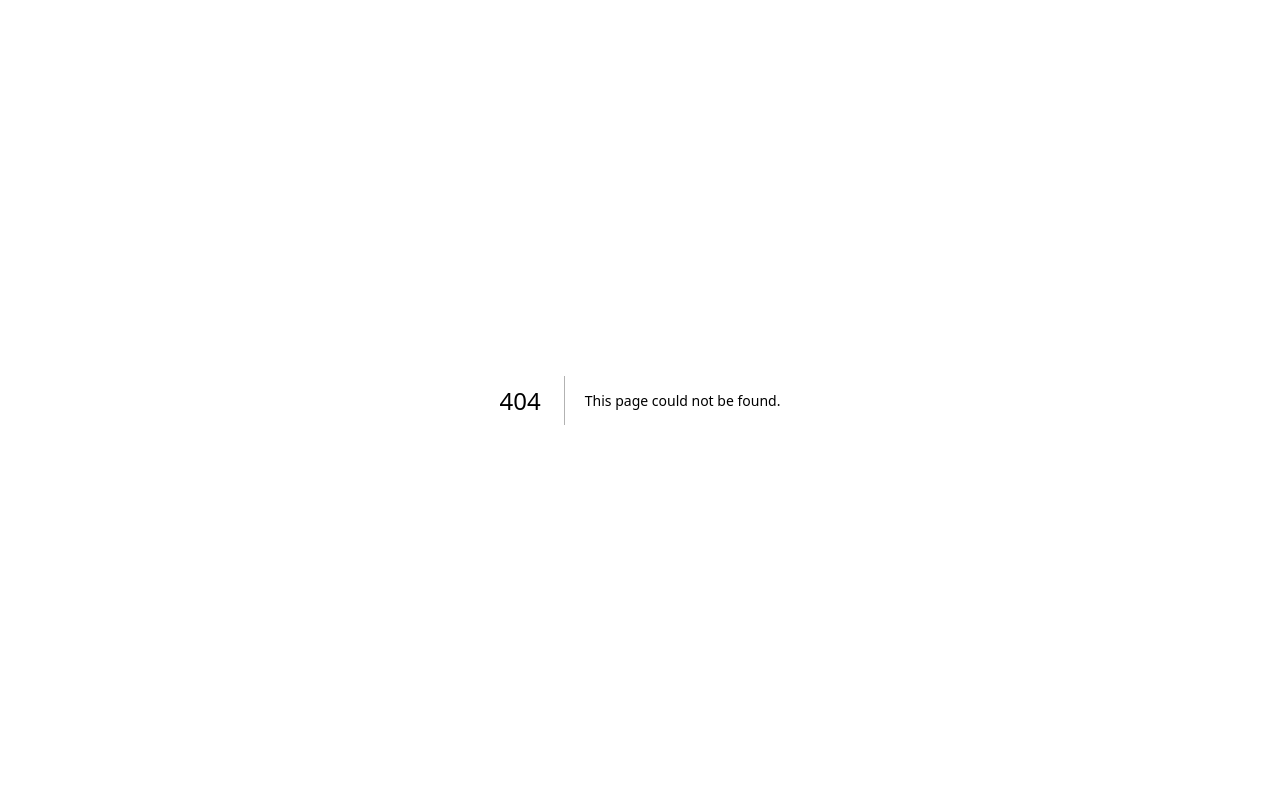
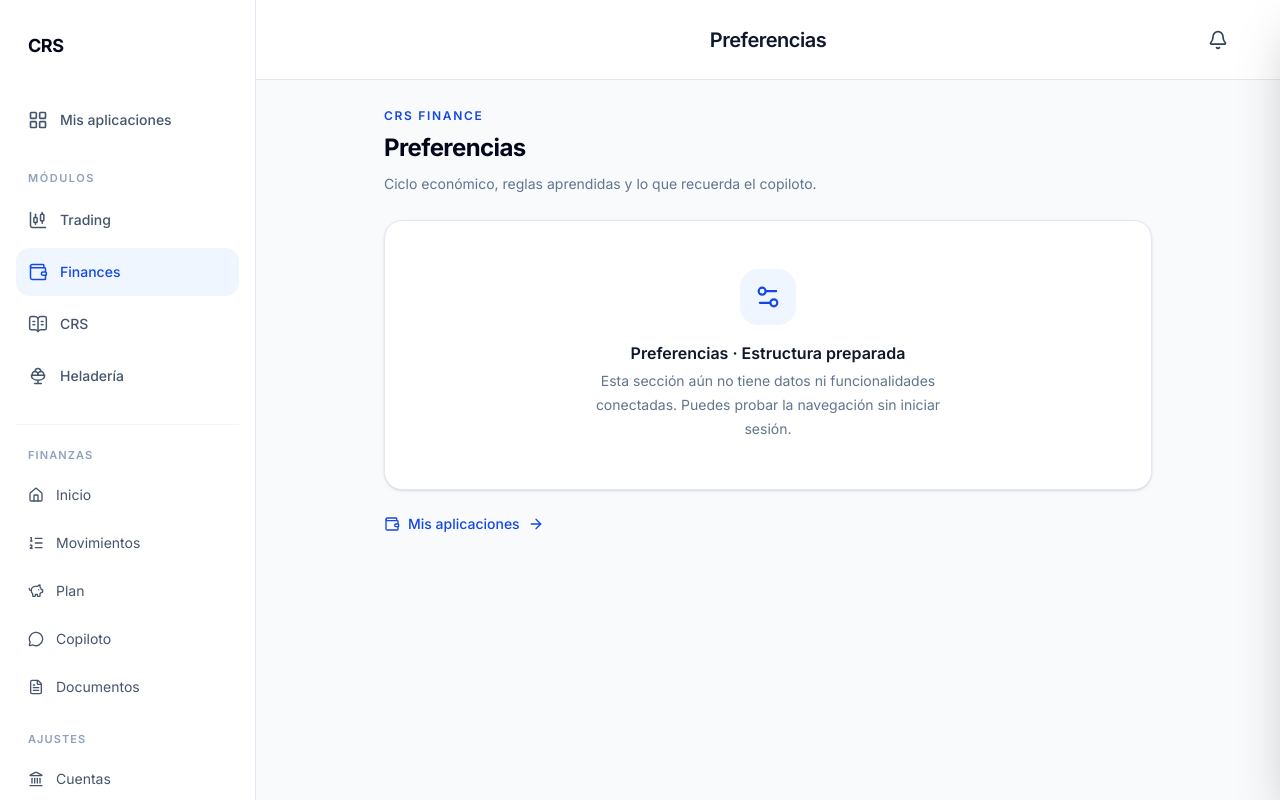
Before and after one commit to miguellobogc89/crs-learning, a Next.js app: page /apps/finanzas/ajustes in a window 1280 px wide. Before the commit this address had no page. Built offline with nearby package versions, Linux system fonts and the light colour scheme.

Commit message:
feat(platform): preview Finance navigation without login or data access

```diff
--- /dev/null
+++ b/app/apps/finanzas/[tab]/page.tsx
@@ -0,0 +1,11 @@
+import { notFound } from "next/navigation";
+
+import { FinancePlatformEntry } from "@/components/finance/platform-entry";
+import { isFinanceTab } from "@/components/finance/tabs";
+
+export default async function FinanceAppSectionPage({ params }: { params: Promise<{ tab: string }> }) {
+  const { tab } = await params;
+  if (!isFinanceTab(tab)) notFound();
+
+  return <FinancePlatformEntry tab={tab} />;
+}
--- a/app/apps/finanzas/page.tsx
+++ b/app/apps/finanzas/page.tsx
@@ -1,6 +1,5 @@
 import { FinancePlatformEntry } from "@/components/finance/platform-entry";
-import { AppShell } from "@/components/platform/app-shell";
 
 export default function FinanceAppPage() {
-  return <AppShell title="Finances" activeAppId="finanzas"><FinancePlatformEntry /></AppShell>;
+  return <FinancePlatformEntry />;
 }
--- /dev/null
+++ b/components/finance/bottom-tabs.tsx
@@ -0,0 +1,12 @@
+import { ModuleBottomTabs } from "@/components/platform/module-bottom-tabs";
+import { BOTTOM_TABS, FINANCE_TABS } from "./tabs";
+
+/** Navegación idéntica en Finanzas real y en la vista pública de CRS. */
+export function FinanceBottomTabs({ basePath = "/finanzas" }: { basePath?: string }) {
+  const tabs = BOTTOM_TABS.map((key) => {
+    const tab = FINANCE_TABS.find((item) => item.key === key)!;
+    return { href: `${basePath}/${key}`, label: tab.label, icon: tab.icon };
+  });
+
+  return <ModuleBottomTabs tabs={tabs} />;
+}
--- a/components/finance/platform-entry.tsx
+++ b/components/finance/platform-entry.tsx
@@ -1,6 +1,72 @@
-import { EmptyModule } from "@/components/platform/empty-module";
+import Link from "next/link";
+import { ArrowRight, Wallet } from "lucide-react";
 
-/** Entrada de Finances a la plataforma unificada, aislada de sus datos y APIs. */
-export function FinancePlatformEntry() {
-  return <EmptyModule name="Finances" />;
+import { FinanceBottomTabs } from "@/components/finance/bottom-tabs";
+import { FINANCE_SECTIONS, FINANCE_TABS, type FinanceTab } from "@/components/finance/tabs";
+import { AppShell } from "@/components/platform/app-shell";
+
+const FINANCE_PREVIEW_ROOT = "/apps/finanzas";
+
+function FinanceSectionNavigation({ currentTab }: { currentTab: FinanceTab }) {
+  return (
+    <nav aria-label="Secciones de Finanzas" className="space-y-5">
+      {FINANCE_SECTIONS.map((section) => (
+        <div key={section.title ?? "principal"} className="space-y-1">
+          <p className="px-3 pb-1 text-[11px] font-semibold uppercase tracking-widest text-slate-400">
+            {section.title ?? "Finanzas"}
+          </p>
+          {section.items.map((item) => {
+            const selected = currentTab === item.key;
+            return (
+              <Link
+                key={item.key}
+                href={`${FINANCE_PREVIEW_ROOT}/${item.key}`}
+                aria-current={selected ? "page" : undefined}
+                className={`flex min-h-11 items-center gap-3 rounded-xl px-3 py-2 text-sm transition-colors ${selected ? "bg-blue-50 font-semibold text-blue-700" : "text-slate-600 hover:bg-slate-100"}`}
+              >
+                <item.icon className="size-4 shrink-0" />
+                {item.label}
+              </Link>
+            );
+          })}
+        </div>
+      ))}
+    </nav>
+  );
 }
+
+/** Interior navegable sin login, sin llamar a los servicios ni duplicar la lógica de Finanzas. */
+export function FinancePlatformEntry({ tab = "inicio" }: { tab?: FinanceTab }) {
+  const current = FINANCE_TABS.find((item) => item.key === tab)!;
+
+  return (
+    <AppShell
+      title={current.label}
+      activeAppId="finanzas"
+      sectionNavigation={<FinanceSectionNavigation currentTab={tab} />}
+      bottomNavigation={<FinanceBottomTabs basePath={FINANCE_PREVIEW_ROOT} />}
+    >
+      <div className="mx-auto max-w-3xl space-y-6">
+        <div className="space-y-2">
+          <p className="text-xs font-semibold uppercase tracking-[0.14em] text-blue-700">CRS Finance</p>
+          <h2 className="text-2xl font-bold tracking-tight text-slate-950">{current.label}</h2>
+          <p className="max-w-lg text-sm leading-6 text-slate-500">{current.description}</p>
+        </div>
+        <div className="flex min-h-64 flex-col items-center justify-center gap-4 rounded-2xl border border-slate-200 bg-white px-8 py-12 text-center shadow-sm">
+          <span className="flex size-14 items-center justify-center rounded-2xl bg-blue-50 text-blue-700">
+            <current.icon className="size-7" strokeWidth={1.8} />
+          </span>
+          <div className="space-y-1">
+            <h3 className="text-base font-semibold text-slate-900">{current.label} · Estructura preparada</h3>
+            <p className="mx-auto max-w-sm text-sm leading-6 text-slate-500">
+              Esta sección aún no tiene datos ni funcionalidades conectadas. Puedes probar la navegación sin iniciar sesión.
+            </p>
+          </div>
+        </div>
+        <Link href="/apps" className="inline-flex items-center gap-2 text-sm font-medium text-blue-700 hover:underline">
+          <Wallet className="size-4" /> Mis aplicaciones <ArrowRight className="size-4" />
+        </Link>
+      </div>
+    </AppShell>
+  );
+}
--- a/components/finance/shell.tsx
+++ b/components/finance/shell.tsx
@@ -17,6 +17,7 @@ import { PullToRefresh } from "@/components/trading/mobile-nav";
 import { AppNotificationButton } from "@/components/platform/notification-button";
 import { NotificationsDrawer } from "@/components/platform/notifications-drawer";
 import { MobileAppHeader } from "@/components/platform/mobile-app-header";
+import { FinanceBottomTabs } from "@/components/finance/bottom-tabs";
 import { eur } from "@/components/trading/format";
 import { BOTTOM_TABS, FINANCE_SECTIONS, FINANCE_TABS, isFinanceTab, isFittedTab } from "./tabs";
 import { fapi, peek, refreshFinance, useFinanceRefresh } from "./api";
@@ -232,23 +233,6 @@ function Navigation({ user, large = false, onNavigate, sync }: { user: FinancePr
   );
 }
 
-function BottomTabs() {
-  const pathname = usePathname();
-  return (
-    <nav aria-label="Secciones" className="fixed inset-x-0 bottom-0 z-40 flex border-t border-slate-200/70 bg-white/95 pb-[env(safe-area-inset-bottom)] backdrop-blur md:hidden">
-      {BOTTOM_TABS.map((key) => {
-        const t = FINANCE_TABS.find((x) => x.key === key)!;
-        const on = pathname === `/finanzas/${key}` || pathname.startsWith(`/finanzas/${key}/`);
-        return (
-          <Link key={key} href={`/finanzas/${key}`} aria-label={t.label} aria-current={on ? "page" : undefined} className={`flex h-14 flex-1 items-center justify-center ${on ? "text-blue-600" : "text-slate-400 active:text-slate-600"}`}>
-            <t.icon className="h-6 w-6" strokeWidth={on ? 2.4 : 2} />
-          </Link>
-        );
-      })}
-    </nav>
-  );
-}
-
 /** Menú completo del móvil, como el de Trading: tu nombre arriba y, por grupos, el resto de pantallas. */
 function MobileMenu({ user, onClose, sync }: { user: FinanceProfile; onClose: () => void; sync: ReturnType<typeof useAutoSync> }) {
   // Como el menú de Trading: por grupos, separando cuentas de integraciones.
@@ -379,7 +363,7 @@ export function FinanceShell({ children, user }: { children: ReactNode; user: Fi
         </main>
       </div>
 
-      <BottomTabs />
+      <FinanceBottomTabs />
 
       <NotificationsDrawer open={notesOpen} onClose={() => setNotesOpen(false)}>
         <div className="flex flex-col items-center gap-2 px-5 py-16 text-center">
--- a/components/platform/app-shell.tsx
+++ b/components/platform/app-shell.tsx
@@ -2,6 +2,7 @@
 
 import { useState, type ReactNode } from "react";
 import Link from "next/link";
+import { usePathname } from "next/navigation";
 import { Bell, X } from "lucide-react";
 
 import { AppModuleLinks } from "@/components/platform/app-navigation";
@@ -15,13 +16,20 @@ import type { AppId } from "@/lib/platform/apps";
 export function AppShell({
   title,
   activeAppId,
+  sectionNavigation,
+  bottomNavigation,
   children,
 }: {
   title: string;
   activeAppId?: AppId;
+  sectionNavigation?: ReactNode;
+  bottomNavigation?: ReactNode;
   children: ReactNode;
 }) {
-  const [menuOpen, setMenuOpen] = useState(false);
+  const pathname = usePathname();
+  const [menuRoute, setMenuRoute] = useState<string | null>(null);
+  const menuOpen = menuRoute === pathname;
+  const setMenuOpen = (open: boolean) => setMenuRoute(open ? pathname : null);
   const [notificationsOpen, setNotificationsOpen] = useState(false);
   const notificationButton = (
     <AppNotificationButton unread={0} onClick={() => setNotificationsOpen(true)} />
@@ -29,10 +37,11 @@ export function AppShell({
 
   return (
     <div className="flex h-dvh min-h-0 w-full overflow-hidden bg-[#F8FAFC] text-slate-900">
-      <aside className="hidden w-64 shrink-0 flex-col border-r border-slate-200 bg-white px-4 py-6 md:flex">
+      <aside className="hidden w-64 shrink-0 flex-col overflow-y-auto border-r border-slate-200 bg-white px-4 py-6 md:flex">
         <Link href="/apps" className="px-3 py-2 text-lg font-bold tracking-tight text-slate-950">CRS</Link>
         <div className="mt-7"><AppModuleLinks activeAppId={activeAppId} /></div>
-        <p className="mt-auto px-3 text-xs leading-5 text-slate-400">Estructura unificada · Sin datos conectados</p>
+        {sectionNavigation && <div className="mt-6 border-t border-slate-100 pt-5">{sectionNavigation}</div>}
+        <p className="mt-auto px-3 pt-8 text-xs leading-5 text-slate-400">Estructura unificada · Sin datos conectados</p>
       </aside>
 
       <div className="flex min-h-0 min-w-0 flex-1 flex-col">
@@ -47,10 +56,12 @@ export function AppShell({
           <h1 className="truncate text-center text-xl font-semibold tracking-tight">{title}</h1>
           {notificationButton}
         </header>
-        <main className="min-h-0 flex-1 overflow-y-auto overflow-x-hidden px-4 py-7 sm:px-6 lg:px-10">
+        <main className={`min-h-0 flex-1 overflow-y-auto overflow-x-hidden px-4 pt-7 sm:px-6 lg:px-10 ${bottomNavigation ? "pb-24 md:pb-7" : "pb-7"}`}>
           <div className="mx-auto max-w-5xl">{children}</div>
         </main>
       </div>
+
+      {bottomNavigation}
 
       <Sheet open={menuOpen} onOpenChange={setMenuOpen}>
         <SheetContent side="left" showCloseButton={false} className="gap-0 p-0 data-[side=left]:w-full data-[side=left]:sm:max-w-sm">
@@ -62,6 +73,7 @@ export function AppShell({
           </div>
           <div className="min-h-0 flex-1 overflow-y-auto p-4">
             <AppModuleLinks activeAppId={activeAppId} onNavigate={() => setMenuOpen(false)} />
+            {sectionNavigation && <div className="mt-6 border-t border-slate-100 pt-5">{sectionNavigation}</div>}
           </div>
         </SheetContent>
       </Sheet>
--- /dev/null
+++ b/components/platform/module-bottom-tabs.tsx
@@ -0,0 +1,35 @@
+"use client";
+
+import Link from "next/link";
+import { usePathname } from "next/navigation";
+import type { ComponentType } from "react";
+
+type ModuleTab = {
+  href: string;
+  label: string;
+  icon: ComponentType<{ className?: string; strokeWidth?: number }>;
+};
+
+/** Barra inferior común, configurable por cada módulo. */
+export function ModuleBottomTabs({ tabs }: { tabs: readonly ModuleTab[] }) {
+  const pathname = usePathname();
+
+  return (
+    <nav aria-label="Secciones" className="fixed inset-x-0 bottom-0 z-40 flex border-t border-slate-200/70 bg-white/95 pb-[env(safe-area-inset-bottom)] backdrop-blur md:hidden">
+      {tabs.map((tab) => {
+        const active = pathname === tab.href || pathname.startsWith(`${tab.href}/`);
+        return (
+          <Link
+            key={tab.href}
+            href={tab.href}
+            aria-label={tab.label}
+            aria-current={active ? "page" : undefined}
+            className={`flex h-14 min-w-0 flex-1 items-center justify-center ${active ? "text-blue-600" : "text-slate-400 active:text-slate-600"}`}
+          >
+            <tab.icon className="h-6 w-6" strokeWidth={active ? 2.4 : 2} />
+          </Link>
+        );
+      })}
+    </nav>
+  );
+}
```
